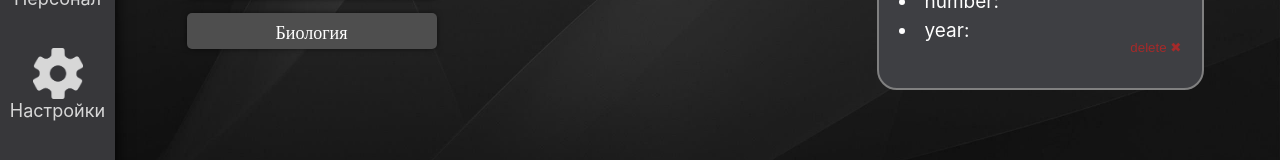
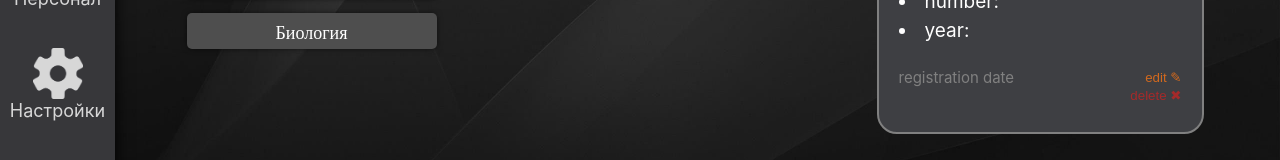
Before and after one commit to fops777/educenter, a React (Create React App) app: page /students in a window 1280 px wide. Shown: the part 443-603 px from the top of the page. Built offline with nearby package versions, Linux system fonts and the light colour scheme.

Commit message:
added regist date on studs

```diff
--- a/src/App.js
+++ b/src/App.js
@@ -2,9 +2,11 @@ import React from 'react';
 import Main from "./components/Main";
 
 const App = () => {
+
     return (
         <div>
           <Main />
+
         </div>
     );
 };
--- a/src/components/Students/AddStudent/CreatingStud.jsx
+++ b/src/components/Students/AddStudent/CreatingStud.jsx
@@ -3,6 +3,7 @@ import Modal from './Modal'
 
 function CreatingStud({createPost}) {
   const [modalActive, setModalActive] = React.useState(false); //показ/скрыть modal окно
+
     return (
         <div>
         <button //Добавить ученика+
--- a/src/components/Students/AddStudent/Modal.jsx
+++ b/src/components/Students/AddStudent/Modal.jsx
@@ -10,6 +10,14 @@ function Modal({ active, setActive, create }) {
   const [year, setYear] = React.useState("");
   const [selectedSubj, setSelectedSubj] = React.useState()
 
+  let today = new Date();
+  let dd = String(today.getDate()).padStart(2, '0');
+  let mm = String(today.getMonth() + 1).padStart(2, '0'); //January is 0!
+  let yyyy = today.getFullYear();
+
+  today = mm + '/' + dd + '/' + yyyy;
+  // console.log(today);
+
   const addNewPost = (e) => {
     e.preventDefault();
     const newPost = {
@@ -21,6 +29,7 @@ function Modal({ active, setActive, create }) {
       number,
       year,
       selectedSubj,
+      today,
     };
     create(newPost);
     setName('')
--- /dev/null
+++ b/src/components/Students/Righ_side_Card/EditModal.jsx
@@ -0,0 +1,56 @@
+import React from 'react'
+
+function EditModal({pers, setPers, active, setActive }) {
+    return (
+        <div className={active ? "modal active" : 'modal'} onClick={() => setActive(false)}>
+          <div className="modal_content" onClick={(e) => e.stopPropagation()}>
+          <input
+            value={pers.name}
+            onChange={(e) => setPers(e.target.value)}
+            type="text"
+            placeholder="name"
+        />
+        <br />
+        <input
+          value={pers.surName}
+          onChange={(e) => setPers(e.target.value)}
+          type="text"
+          placeholder="surName"
+        />
+        <br />
+        <input
+          value={pers.thirdName}
+          onChange={(e) => setPers(e.target.value)}
+          type="text"
+          placeholder="thirdName"
+        />
+        <br />
+        <input
+          value={pers.subject}
+          onChange={(e) => setPers(e.target.value)}
+          type="text"
+          placeholder="subject"
+        />
+        <br />
+        <input
+          value={pers.number}
+          onChange={(e) => setPers(e.target.value)}
+          type="text"
+          placeholder="number"
+        />
+        <br />
+        <input
+          value={pers.year}
+          onChange={(e) => setPers(e.target.value)}
+          type="text"
+          placeholder="year"
+        />
+            <br />
+            <button onClick={() => setActive(false)}>Cancel</button>
+            <button className='delete_btn'>Edit</button>
+          </div>
+        </div>
+      );
+}
+
+export default EditModal;
--- a/src/components/Students/Righ_side_Card/Right_card_stud.jsx
+++ b/src/components/Students/Righ_side_Card/Right_card_stud.jsx
@@ -1,10 +1,11 @@
 import React from "react";
 import s from "../Students.module.css";
 import DelModal from "./DelModal";
+import EditModal from "./EditModal";
 
-function Right_card_stud({ pers, curr_pers_to_del }) {
+function Right_card_stud({ pers, setPers, curr_pers_to_del }) {
   const [modalActive, setModalActive] = React.useState(false);//hide/show del окно
-
+  const [editModalActive, setEitModalActive] = React.useState(false);//hide/show edit окно
   const handleClick = (clicked_person) => {
     curr_pers_to_del(clicked_person); // для передачи текущего человека в верх по DOM
     setModalActive(false);
@@ -31,8 +32,16 @@ function Right_card_stud({ pers, curr_pers_to_del }) {
         <li className={s.card_bot_info}>Subject: {pers.subject}</li>
         <li className={s.card_bot_info}>number: {pers.number}</li>
         <li className={s.card_bot_info}>year: {pers.year}</li>
+
+        <div className={s.card_bottom_flex}>
+        <div className={s.card_bot_info_date}>registration date <br /> {pers.today}</div>
+        <div>
+        <button className={s.edit_button} onClick={() => {setEitModalActive(true)}}>edit &#9998;</button><br />
         <button className={s.del_button} onClick={() => {setModalActive(true)}}>delete &#10006;</button>
-        <DelModal pers={pers} deleteHandler={() => handleClick(pers)} active={modalActive} setActive={setModalActive}/>
+        </div>
+        </div>
+        <EditModal pers={pers} setPers={setPers} active={editModalActive} setActive={setEitModalActive}/>
+        <DelModal pers={pers} active={modalActive} setActive={setModalActive} deleteHandler={() => handleClick(pers)}/>
       </div>
     </div>
   );
--- a/src/components/Students/Students.jsx
+++ b/src/components/Students/Students.jsx
@@ -603,7 +603,6 @@ const Students = () => {
     setAllTodos([...todosBio])
     setShowAllStud(false)
   }
-
   return (
     <div className="students_content">
       <div className="stud_top_flex">
@@ -639,6 +638,7 @@ const Students = () => {
 
         <Right_card_stud
           pers={one_pers}
+          setPers={setOne_pers}
           curr_pers_to_del={del_pers}
         />
       </div>
--- a/src/components/Students/Students.module.css
+++ b/src/components/Students/Students.module.css
@@ -104,13 +104,11 @@
 }
 
 .card {
-  padding: 25px 20px;
   background-color: #3e3f43;
   border-radius: 20px;
   border: 2px solid grey;
   margin-top: 30px;
   width: 300px;
-  height: 350px
 }
 
 .top_card_flex {
@@ -138,6 +136,14 @@
   color: white;
   margin-top: 10px;
 }
+.card_bot_info_date{
+  font-size: 15px;
+}
+.card_bottom_flex{
+  display: flex;
+  justify-content:space-between;
+  margin-top: 30px;
+}
 .del_button {
   background-color: transparent;
   color: brown;
@@ -145,6 +151,16 @@
 }
 .del_button:hover {
   color: red;
+}
+.edit_button {
+  background-color: transparent;
+  color:chocolate;
+  float: right;
+}
+.edit_button:hover {
+  background-color: transparent;
+  color:coral;
+  float: right;
 }
 .searching_div{
   padding: 3px 5px;
--- a/src/components/Students/StudentsList.jsx
+++ b/src/components/Students/StudentsList.jsx
@@ -46,7 +46,9 @@ function StudentsList({ todos, current_person }) {
                   <div className={s.subject}>{todo.subject}</div>
                   <div className={s.number}>{todo.number}</div>
                   <div className={s.birth}>{todo.year}</div>
+                  <div className={s.birth}>{todo.today}</div>
                 </div>
+{                console.log('today in stud list', todo.today)}
 
                 <img className={s.photo} alt="" />
               </div>
```
